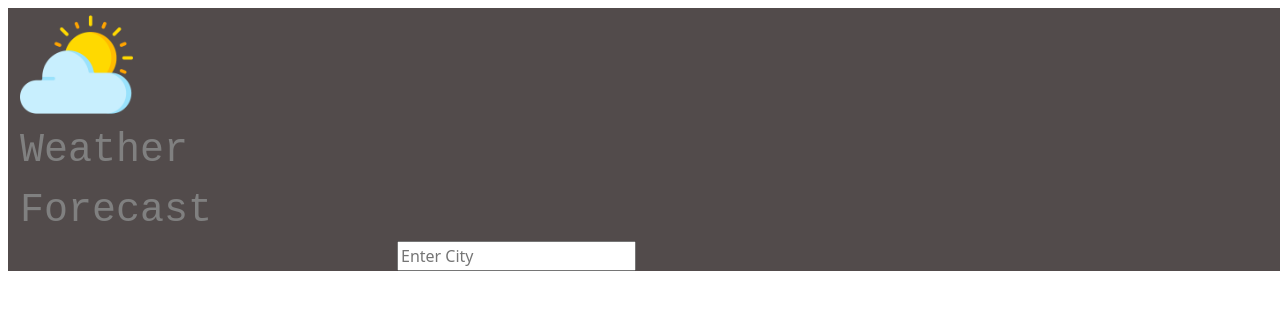
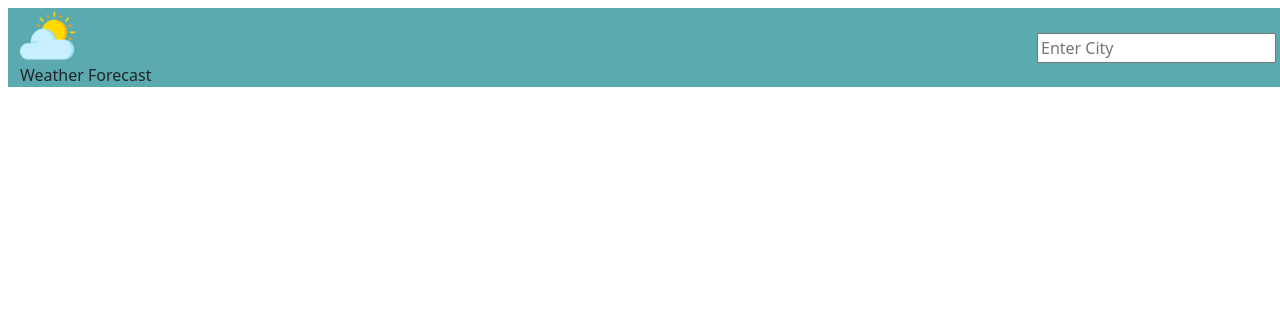
Before and after one commit to rash-ad/frontend_weather_Application, a plain HTML site: page index.html in a window 1280 px wide. Drawn offline with nearby package versions, Linux system fonts and the light colour scheme.

Commit message:
simply modified class name in  html  div tag

```diff
--- a/Assets/Css/style.css
+++ b/Assets/Css/style.css
@@ -7,7 +7,7 @@
 }
 
 .main_header_div{
-    background-color: rgb(82, 75, 75);
+    background-color: rgb(91, 170, 175);
     display: flex;
     align-items:center;
 
@@ -32,8 +32,9 @@
 }
 .header_right_side_label{
     font-size:40px;
-    color:grey;
-    font-family: 'Courier New', Courier, monospace;
+    color:rgb(226, 228, 231);
+    font-family: 'Chiby';
+
 }
 .header_right_side{
     width:50%;
@@ -51,7 +52,7 @@
     border:none;
     outline:none;
     background-color: rgb(148, 32, 32);
-    color: black;
+    color: rgb(0, 0, 0);
     font-size:20px;
 
 
--- a/index.html
+++ b/index.html
@@ -15,7 +15,7 @@
 
         <div class="row  main_header_div">
 
-            <div class=" header_right_side_label">
+            <div class=" header_left_side">
 
 
 
```
